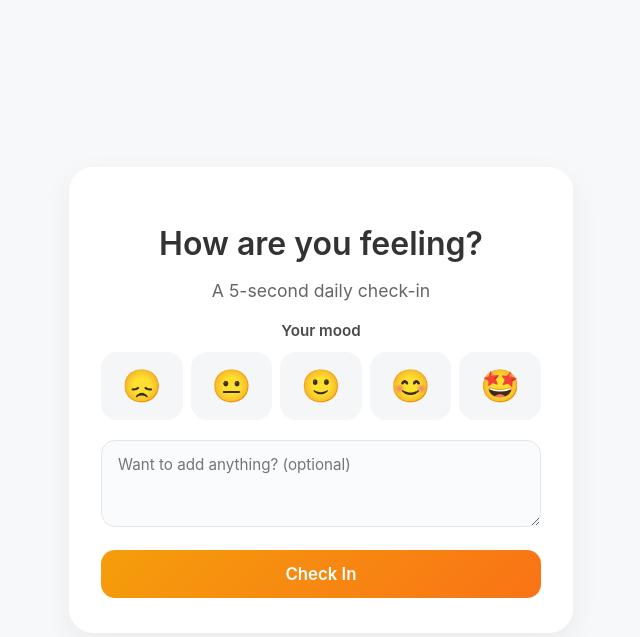
After one commit to nandkishor-ux/NIVARA, a Flask app: page /checkin in a window 1280 px wide. The commit adds this page. Shown: the top 637 px of the page, without its empty margins (319-959 px from the left). Run offline with Flask 3, Linux system fonts and the light colour scheme.

Commit message:
add SQLite models

```diff
--- a/app.py
+++ b/app.py
@@ -1,6 +1,17 @@
-from flask import Flask, render_template
+from flask import Flask, flash, redirect, render_template, request, url_for
+from flask_sqlalchemy import SQLAlchemy
 
 app = Flask(__name__)
+app.config["SQLALCHEMY_DATABASE_URI"] = "sqlite:///nivara.db"
+app.config["SQLALCHEMY_TRACK_MODIFICATIONS"] = False
+app.secret_key = "nivara-dev"
+
+db = SQLAlchemy(app)
+
+import models  # noqa: E402,F401
+
+with app.app_context():
+    db.create_all()
 
 
 @app.route("/")
@@ -8,5 +19,32 @@ def index():
     return render_template("index.html")
 
 
+@app.route("/checkin", methods=["GET", "POST"])
+def checkin():
+    if request.method == "POST":
+        mood_level = request.form.get("mood_level")
+        mood_note = request.form.get("mood_note", "").strip() or None
+
+        error = None
+        try:
+            mood_level = int(mood_level)
+            if mood_level < 1 or mood_level > 5:
+                error = "Please pick a mood between 1 and 5."
+        except (TypeError, ValueError):
+            error = "Please select a mood to check in."
+
+        if error:
+            return render_template("checkin.html", error=error, mood_note=mood_note), 400
+
+        checkin = models.CheckIn(mood_level=mood_level, mood_note=mood_note)
+        db.session.add(checkin)
+        db.session.commit()
+
+        flash("Thanks for checking in today!", "success")
+        return redirect(url_for("checkin"))
+
+    return render_template("checkin.html")
+
+
 if __name__ == "__main__":
     app.run()
--- a/requirements.txt
+++ b/requirements.txt
@@ -1,2 +1,3 @@
 Flask==3.0.3
+Flask-SQLAlchemy==3.1.1
 gunicorn==23.0.0
--- a/static/style.css
+++ b/static/style.css
@@ -22,3 +22,138 @@ h1 {
     font-size: 1.1rem;
     color: #666;
 }
+
+.checkin-card {
+    max-width: 440px;
+    width: 90%;
+    background: #fff;
+    border-radius: 24px;
+    padding: 2.2rem 2rem;
+    box-shadow: 0 10px 30px rgba(0, 0, 0, 0.06);
+}
+
+.checkin-card h1 {
+    margin-bottom: 0.15em;
+}
+
+.checkin-form {
+    margin-top: 1.2rem;
+    display: flex;
+    flex-direction: column;
+    gap: 1.2rem;
+}
+
+.mood-section {
+    border: none;
+    padding: 0;
+    margin: 0;
+}
+
+.mood-section legend {
+    font-weight: 600;
+    font-size: 0.95rem;
+    color: #4a4a4a;
+    margin-bottom: 0.8rem;
+}
+
+.mood-selector {
+    display: flex;
+    justify-content: space-between;
+    gap: 0.5rem;
+}
+
+.mood-option {
+    flex: 1;
+    display: flex;
+    align-items: center;
+    justify-content: center;
+    min-height: 64px;
+    background: #f4f6f8;
+    border: 2px solid transparent;
+    border-radius: 16px;
+    cursor: pointer;
+    transition: transform 0.12s ease, background 0.12s ease, border-color 0.12s ease,
+        box-shadow 0.12s ease;
+    -webkit-user-select: none;
+    -moz-user-select: none;
+    -ms-user-select: none;
+    user-select: none;
+}
+
+.mood-option:hover {
+    background: #eceff3;
+    transform: translateY(-2px);
+}
+
+.mood-option:has(.mood-input:checked) {
+    background: #fff3e6;
+    border-color: #f59e0b;
+    box-shadow: 0 4px 12px rgba(245, 158, 11, 0.25);
+    transform: scale(1.08);
+}
+
+.mood-input {
+    position: absolute;
+    opacity: 0;
+    pointer-events: none;
+}
+
+.mood-emoji {
+    font-size: 2rem;
+    line-height: 1;
+}
+
+.note-field textarea {
+    width: 100%;
+    box-sizing: border-box;
+    padding: 0.9rem 1rem;
+    border: 1px solid #e2e6ea;
+    border-radius: 14px;
+    background: #fafbfc;
+    font-family: inherit;
+    font-size: 0.95rem;
+    color: #333;
+    resize: vertical;
+    transition: border-color 0.12s ease, background 0.12s ease;
+}
+
+.note-field textarea:focus {
+    outline: none;
+    border-color: #f59e0b;
+    background: #fff;
+}
+
+.btn-primary {
+    padding: 0.85rem 1rem;
+    border: none;
+    border-radius: 14px;
+    background: linear-gradient(135deg, #f59e0b, #f97316);
+    color: #fff;
+    font-family: inherit;
+    font-size: 1.05rem;
+    font-weight: 600;
+    cursor: pointer;
+    transition: opacity 0.12s ease, transform 0.12s ease;
+}
+
+.btn-primary:hover {
+    opacity: 0.92;
+    transform: translateY(-1px);
+}
+
+.flash {
+    margin: 0.75rem 0 0;
+    padding: 0.75rem 1rem;
+    border-radius: 12px;
+    font-size: 0.95rem;
+}
+
+.flash-success {
+    background: #e8f7ee;
+    color: #15803d;
+}
+
+.flash-error {
+    background: #fee2e2;
+    color: #b91c1c;
+}
--- /dev/null
+++ b/templates/checkin.html
@@ -0,0 +1,42 @@
+{% extends "base.html" %}
+
+{% block title %}NIVARA - Daily Check-In{% endblock %}
+
+{% block content %}
+<main class="checkin-card">
+    <h1>How are you feeling?</h1>
+    <p class="subtitle">A 5-second daily check-in</p>
+
+    {% with messages = get_flashed_messages(with_categories=true) %}
+        {% if messages %}
+            {% for category, message in messages %}
+                <p class="flash flash-{{ category }}">{{ message }}</p>
+            {% endfor %}
+        {% endif %}
+    {% endwith %}
+
+    {% if error %}
+        <p class="flash flash-error">{{ error }}</p>
+    {% endif %}
+
+    <form method="post" class="checkin-form">
+        <fieldset class="mood-section">
+            <legend>Your mood</legend>
+            <div class="mood-selector">
+                {% for value, emoji in [(1, '😞'), (2, '😐'), (3, '🙂'), (4, '😊'), (5, '🤩')] %}
+                <label class="mood-option">
+                    <input type="radio" name="mood_level" value="{{ value }}" class="mood-input" required>
+                    <span class="mood-emoji">{{ emoji }}</span>
+                </label>
+                {% endfor %}
+            </div>
+        </fieldset>
+
+        <label class="note-field">
+            <textarea name="mood_note" rows="3" placeholder="Want to add anything? (optional)">{{ mood_note or '' }}</textarea>
+        </label>
+
+        <button type="submit" class="btn-primary">Check In</button>
+    </form>
+</main>
+{% endblock %}
```
Also changed, not shown: models.py (added, +62 -0 lines), 1 other file.
